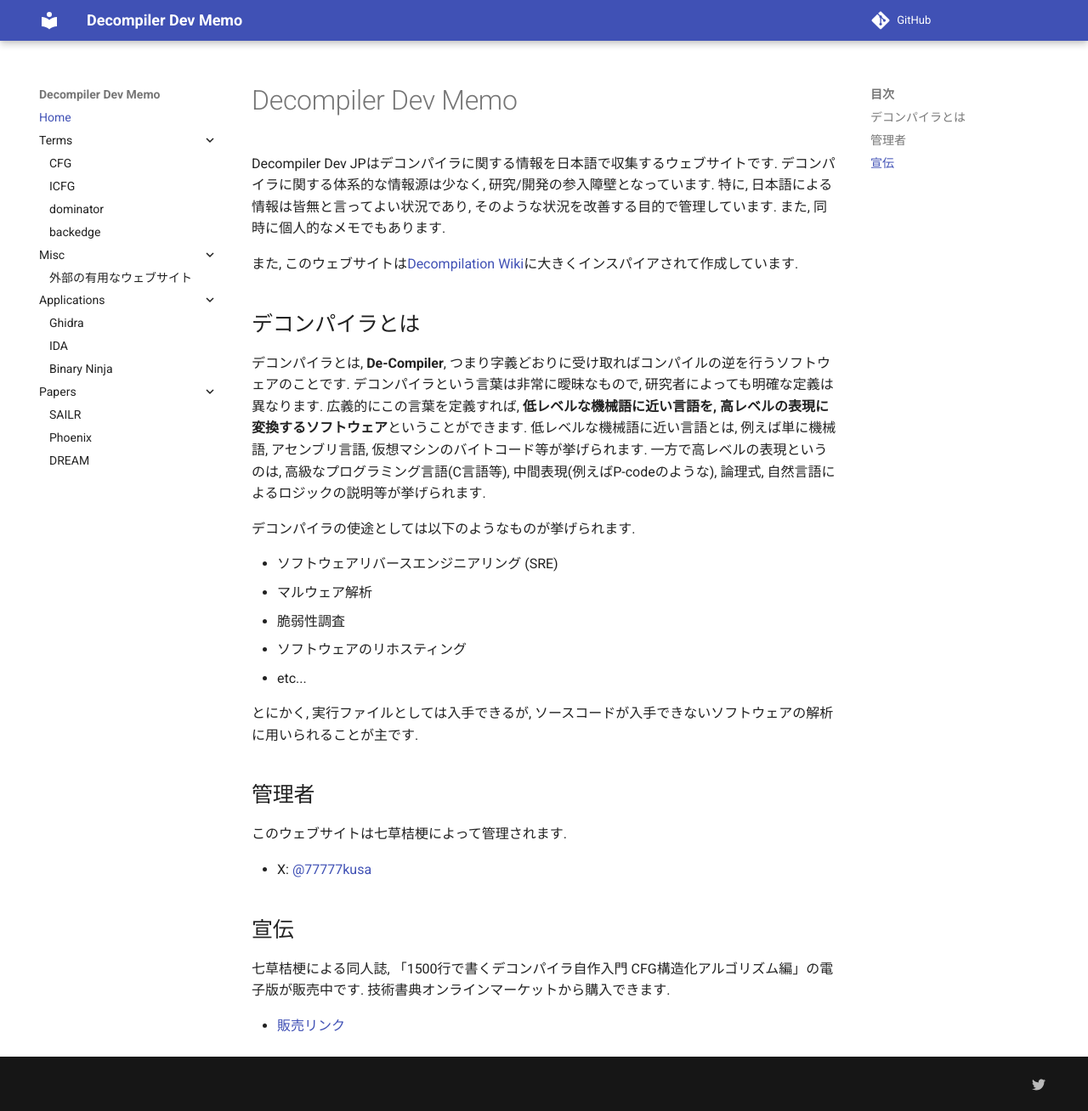
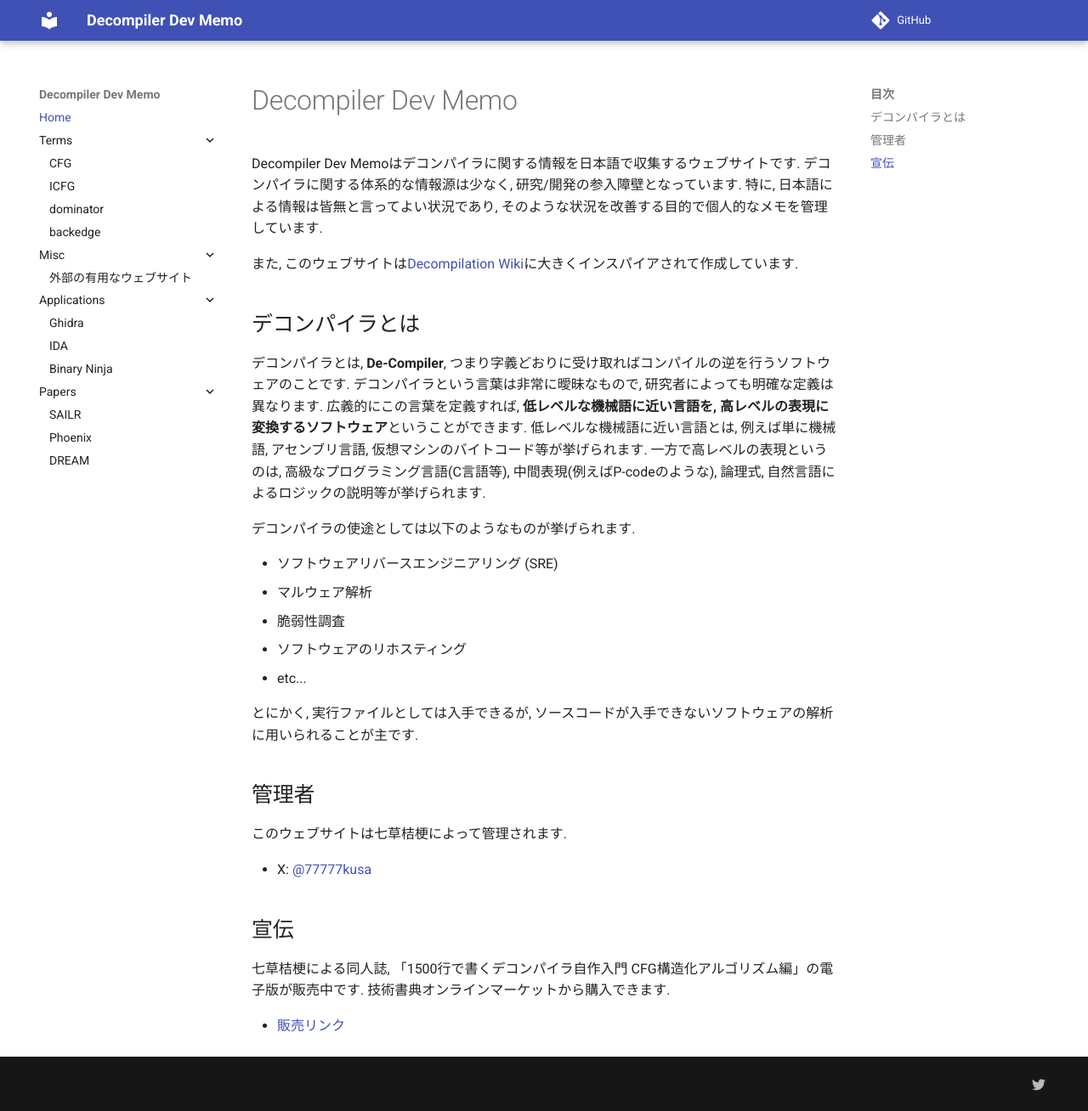
Before and after one commit to KikyoNanakusa/decompiler_dev_memo, an MkDocs documentation site: the page built from docs/index.md, in a window 1280 px wide and 1308 px high. Shown: the whole window at 85% size. Built offline with MkDocs 1.6.1 and Material for MkDocs 9.7.7, drawn with Linux system fonts in a browser that asks for light colours; comment, search, counter and statistics services are not loaded.

Commit message:
update index

```diff
--- a/docs/index.md
+++ b/docs/index.md
@@ -1,11 +1,9 @@
 # Decompiler Dev Memo
 
-Decompiler Dev JPはデコンパイラに関する情報を日本語で収集するウェブサイトです. デコンパイラに関する体系的な情報源は少なく, 研究/開発の参入障壁となっています.
-特に, 日本語による情報は皆無と言ってよい状況であり, そのような状況を改善する目的で管理しています.
-また, 同時に個人的なメモでもあります.
+Decompiler Dev Memoはデコンパイラに関する情報を日本語で収集するウェブサイトです. デコンパイラに関する体系的な情報源は少なく, 研究/開発の参入障壁となっています.
+特に, 日本語による情報は皆無と言ってよい状況であり, そのような状況を改善する目的で個人的なメモを管理しています.
 
 また, このウェブサイトは[Decompilation Wiki](https://decompilation.wiki/)に大きくインスパイアされて作成しています.
-
 
 ## デコンパイラとは
 
```
